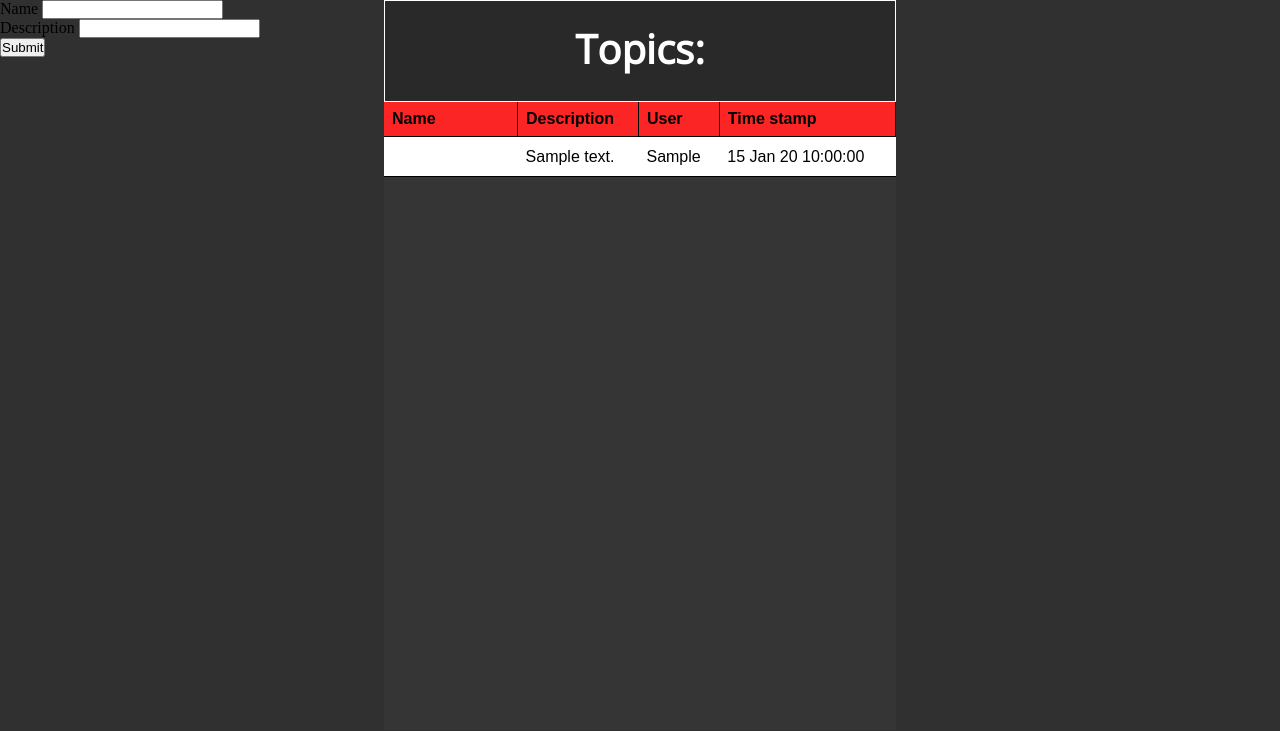
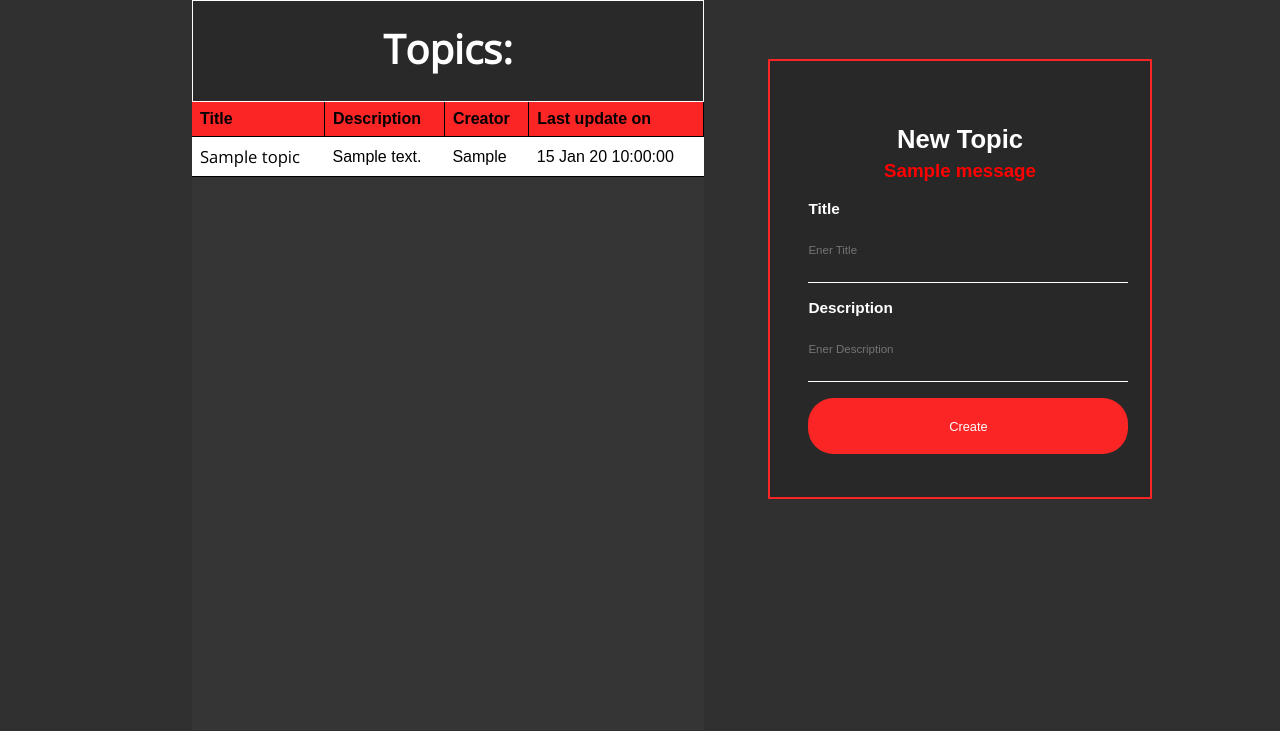
Before and after one commit to StelianRBG/-, a Flask app: page /logged in a window 1280 px wide. Shown: the part 69-800 px from the top of the page. Run offline with Flask 2, Linux system fonts and the light colour scheme; a user stored in the database is signed in; tables that the repository leaves empty hold one stand-in row (values such as "Sample post"); one stand-in notice (Sample message) is shown.

Commit message:
add design on new topic

```diff
--- a/app.py
+++ b/app.py
@@ -37,11 +37,11 @@
 #post
 class Post(db.Model):
 	id = db.Column(db.Integer, primary_key = True)
-	heading = db.Column(db.String, nullable = False)
 	content = db.Column(db.String, nullable = False)
 	topic = db.Column(db.Integer, nullable = True)
 	user = db.Column(db.String, nullable = True)
 	timestamp = db.Column(db.DateTime, nullable = False, default = datetime.now())
+	updateon = db.Column(db.DateTime, nullable = False, default = datetime.now())
 
 
 #login_manager
@@ -66,6 +66,11 @@
 	else:
 		name = request.form['name']
 		desc = request.form['desc']
+		if(len(name) > 50 or len(desc) > 200):
+			flash("Your input is invalid!")
+			return redirect('/logged')
+		if len(desc) == 0:
+			desc = "Nothing"
 		record = Topic(name = name, description = desc, user = current_user.username)
 
 		db.session.add(record)
@@ -147,11 +152,10 @@
 def list_posts(id):
 	if request.method == 'GET':
 		topic = Topic.query.filter_by(id = id).first()
-		return render_template('loggedposts.html', topic = topic, posts = Post.query.filter_by(topic = id).all())
+		return render_template('loggedposts.html', topic = topic, posts = Post.query.filter_by(topic = id).all(), profile = current_user.username)
 	else:
-		header = request.form['name']
 		content = request.form['content']
-		record = Post(heading = header, content = content, topic = id, user = current_user.username)
+		record = Post(content = content, topic = id, user = current_user.username)
 		db.session.add(record)
 		db.session.commit()
 
@@ -165,12 +169,14 @@
 def update(id):
 	post = Post.query.filter_by(id = id).first()
 	red = post.topic
-
+	topic = Topic.query.filter_by(id = red).first()
 	if request.method == 'GET':
 		return render_template('update.html', post = post)
 	else:
-		post.heading = request.form['new_name']
 		post.content = request.form['new_content']
+		post.updateon = datetime.now()
+		db.session.commit()
+		topic.timestamp = datetime.now()
 		db.session.commit()
 		return redirect(url_for('list_posts', id = red))
 
--- a/static/css/menu.css
+++ b/static/css/menu.css
@@ -10,7 +10,7 @@
 	border-bottom: 1px solid white;
 }
 
-h1{
+.forum{
 	position: absolute;
 	left: 1vw;
 	top: 1vh;
@@ -54,7 +54,7 @@
 	overflow-x: hidden;
 }
 
-div{
+.topics{
 	background: #353535;
 	background-size: contain;
 	width: 40vw;
@@ -78,6 +78,7 @@
 	height: 10vh;
 	padding-top: 2.5vh;
 }
+
 table{
 	font-family: arial, sans-serif;
 	border-collapse: collapse;
@@ -102,3 +103,65 @@
 tr:nth-child(odd){
 	background-color: #fff;
 }
+td a{
+	color: #000;
+}
+.newtopic{
+	position: absolute;
+	margin-left: auto;
+	margin-right: auto;
+	right: 10vw;
+	background:#282828;
+	width: 30vw ;
+	height: 55vh;
+	top: 10vw;
+	border: 2px solid #fb2525;
+	box-sizing: border-box;
+	padding: 5vw 3vw;
+	color: #fff;
+	font-family: sans-serif;
+}
+
+.newtopic h1{
+	padding: 0 0 0.5vw;
+	margin-top: auto;
+	top: 10wh;
+	text-align: center;
+	font-size: 2vw;
+}
+
+.newtopic p{
+	font-weight: bold;
+	font-size: 1.2vw;
+}
+.newtopic input{
+	width: 25vw;
+	margin-bottom: 2vh;
+}
+
+.newtopic input[type = "text"]{
+	border: none;
+	border-bottom: 1px solid #fff;
+	background: transparent;
+	outline: none;
+	height: 8vh;
+	color: #fff;
+	font-size: 0.9vw;
+}
+
+.newtopic input[type = "submit"]
+{
+	border: none;
+	outline: none;
+	height: 7vh;
+	background: #fb2525;
+	color: #fff;
+	font-size: 1vw;
+	border-radius: 2vw;
+}
+
+.newtopic input[type = "submit"]:hover{
+	cursor: pointer;
+	background: #ffc107;
+	color: #000;
+}
--- a/static/css/registration.css
+++ b/static/css/registration.css
@@ -49,7 +49,7 @@
 	border-bottom: 1px solid #fff;
 	background: transparent;
 	outline: none;
-	height: 8vh;
+	height: 5vh;
 	color: #fff;
 	font-size: 0.9vw;
 }
--- a/templates/logged.html
+++ b/templates/logged.html
@@ -9,7 +9,7 @@
 		<title> &#127968Forum</title>
 	</head>
 	<header>
-		<h1>FORUM</h1>
+		<h1 class="forum">FORUM</h1>
 		<nav>
 			<ul>
 				<li><a href="/logged"><i class="fa fa-home" aria-hidden="true"></i>Home</a></li>
@@ -19,15 +19,15 @@
 		</nav>
 	</header>
 	<body>
-		<div >
+		<div class="topics" style="right: 30vw;">
 			<h2>Topics:</h2>
 			<table class="styled-table">
 				<thead>
 					<tr>
-						<th>Name</th>
+						<th>Title</th>
 						<th>Description</th>
-						<th>User</th>
-						<th>Time stamp</th>
+						<th>Creator</th>
+						<th>Last update on</th>
 					</tr>
 				</thead>
 				<tbody>
@@ -40,18 +40,25 @@
 						</tr>
 					{% endfor %}
 				</tbody>
-
 			</table>
 		</div>
-
-		<form method="post" class="new_topic" >
-			<label>Name</label>
-			<input name="name"/>
-			</br>
-			<label>Description</label>
-			<input name="desc"/>
-			</br>
-			<button type="submit">Submit</button>
-		</form>
+		<div class="newtopic">
+			<h1>New Topic</h1>
+			{% with massages = get_flashed_messages() %}
+				{% if massages %}
+					{% for mesage in massages %}
+						<h3 style="color: red; text-align: center;">{{mesage}}</h3>
+					{% endfor %}
+					<br>
+				{% endif %}
+			{% endwith %}
+			<form method="post">
+				<p>Title</p>
+				<input type="text" name="name" placeholder="Ener Title" required/>
+				<p>Description</p>
+				<input type="text" name="desc" placeholder="Ener Description"/>
+				<input type="submit" value="Create" />
+			</form>
+		</div>
 	</body>
 </html>
```
Also changed, not shown: templates/home.html (+5 -5 lines), templates/loggedposts.html (+26 -12 lines), templates/newpost.html (deleted, +0 -21 lines), templates/posts.html (+26 -6 lines), templates/update.html (+23 -5 lines).
